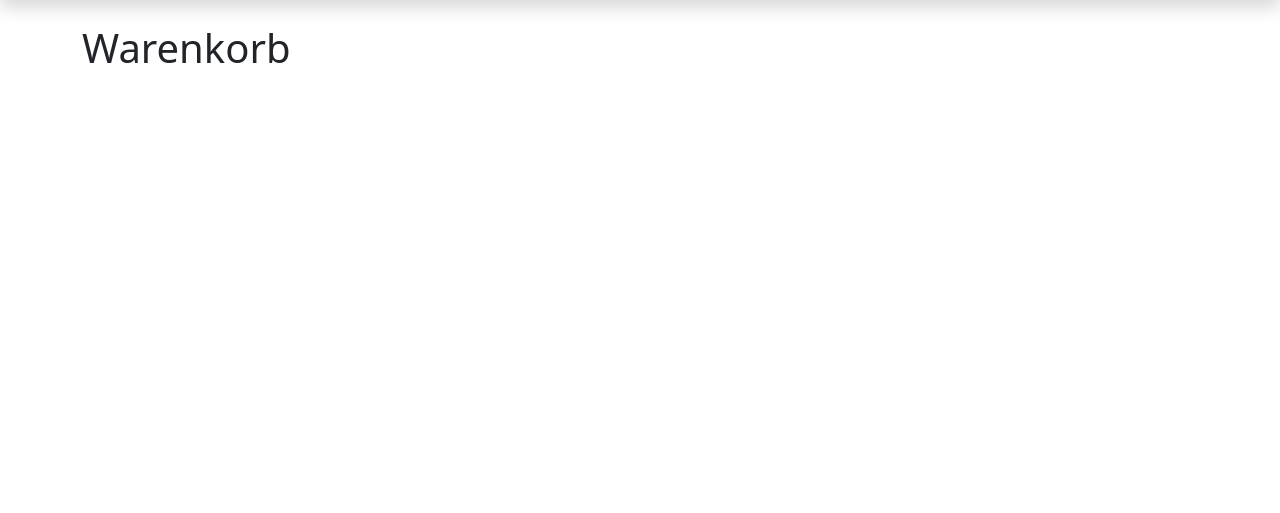
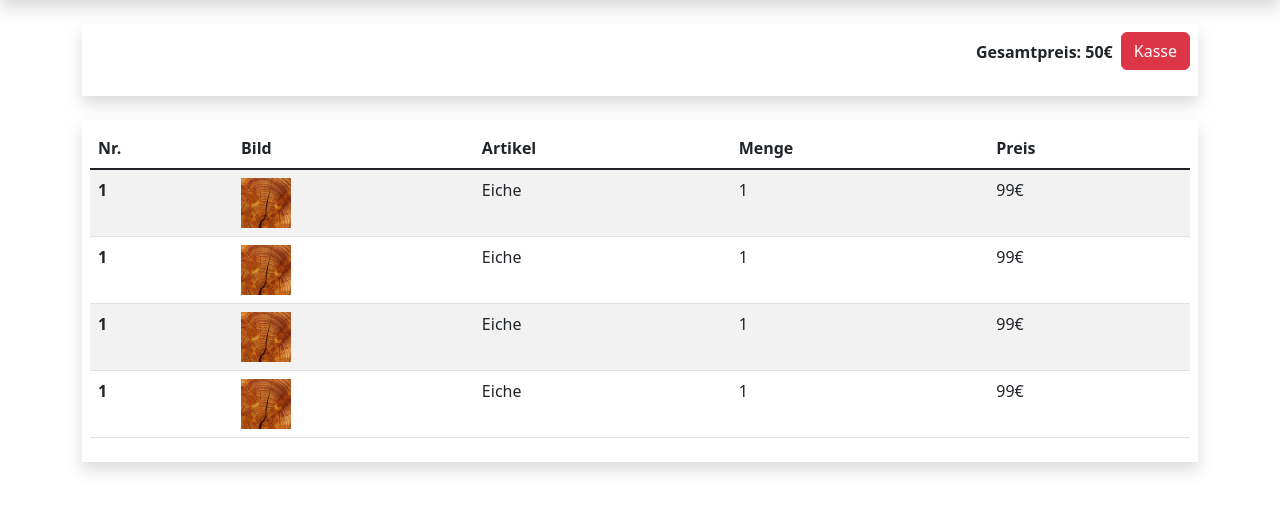
Before and after one commit to Moerle67/holzaugeverwaltung, a Django app: page /shop/warenkorb/ in a window 1280 px wide. Shown: the part 82-595 px from the top of the page. Run offline with Django 4.2, Linux system fonts and the light colour scheme.

Commit message:
Warenkorb

```diff
--- a/shop/templates/shop/menue.html
+++ b/shop/templates/shop/menue.html
@@ -5,7 +5,7 @@
         <div class="navbar-nav">
             <div class="d-flex">
                 <a class="nav-link link-light p-2" href="#">Login</a>
-                <a class="nav-link link-light p-2" href="{% url 'warenkorb' %}"><img src="{% static 'pics/cart3.svg' %}" alt="Eine Floppy">
+                <a class="nav-link link-light p-2" href="{% url 'warenkorb' %}"><img src="{% static 'pics/cart3.svg' %}" alt="Warenkorb">
                     <span class="position-absolute top-25 start-25 translate-middle badge rounded-pill bg-danger">
                         123
                     </span>
--- a/shop/templates/shop/warenkorb.html
+++ b/shop/templates/shop/warenkorb.html
@@ -1,5 +1,59 @@
 {% extends "shop\start.html" %}
 
+{% load static %}
+
 {% block content %}
-<h1>Warenkorb</h1>
+<div class="row mt-4">
+    <div class="col-12">
+        <div class="shadow p-2 mb-4">
+            <div class="d-flex justify-content-end">
+                <p class="fw-bold p-2">Gesamtpreis: 50€</p>
+                <p><a class="btn btn-danger" href="{% url 'kasse' %}">Kasse</a></p>
+            </div>
+        </div>
+        <div class="shadow p-2 mb-4">
+            <table class="table table-striped table-hover">
+                <thead>
+                  <tr>
+                    <th scope="col">Nr.</th>
+                    <th scope="col">Bild</th>
+                    <th scope="col">Artikel</th>
+                    <th scope="col">Menge</th>
+                    <th scope="col">Preis</th>
+                  </tr>
+                </thead>
+                <tbody class="table-group-divider">
+                  <tr>
+                    <th scope="row">1</th>
+                    <td><img src="{% static 'pics/holz.jpg' %}" width="50" height="50"></td>
+                    <td>Eiche</td>
+                    <td>1</td>
+                    <td>99€</td>
+                  </tr>
+                  <tr>
+                    <th scope="row">1</th>
+                    <td><img src="{% static 'pics/holz.jpg' %}" width="50" height="50"></td>
+                    <td>Eiche</td>
+                    <td>1</td>
+                    <td>99€</td>
+                  </tr>
+                  <tr>
+                    <th scope="row">1</th>
+                    <td><img src="{% static 'pics/holz.jpg' %}" width="50" height="50"></td>
+                    <td>Eiche</td>
+                    <td>1</td>
+                    <td>99€</td>
+                  </tr>
+                  <tr>
+                    <th scope="row">1</th>
+                    <td><img src="{% static 'pics/holz.jpg' %}" width="50" height="50"></td>
+                    <td>Eiche</td>
+                    <td>1</td>
+                    <td>99€</td>
+                  </tr>
+                </tbody>
+              </table>
+        </div>
+    </div>
+</div>
 {% endblock content %}
```
